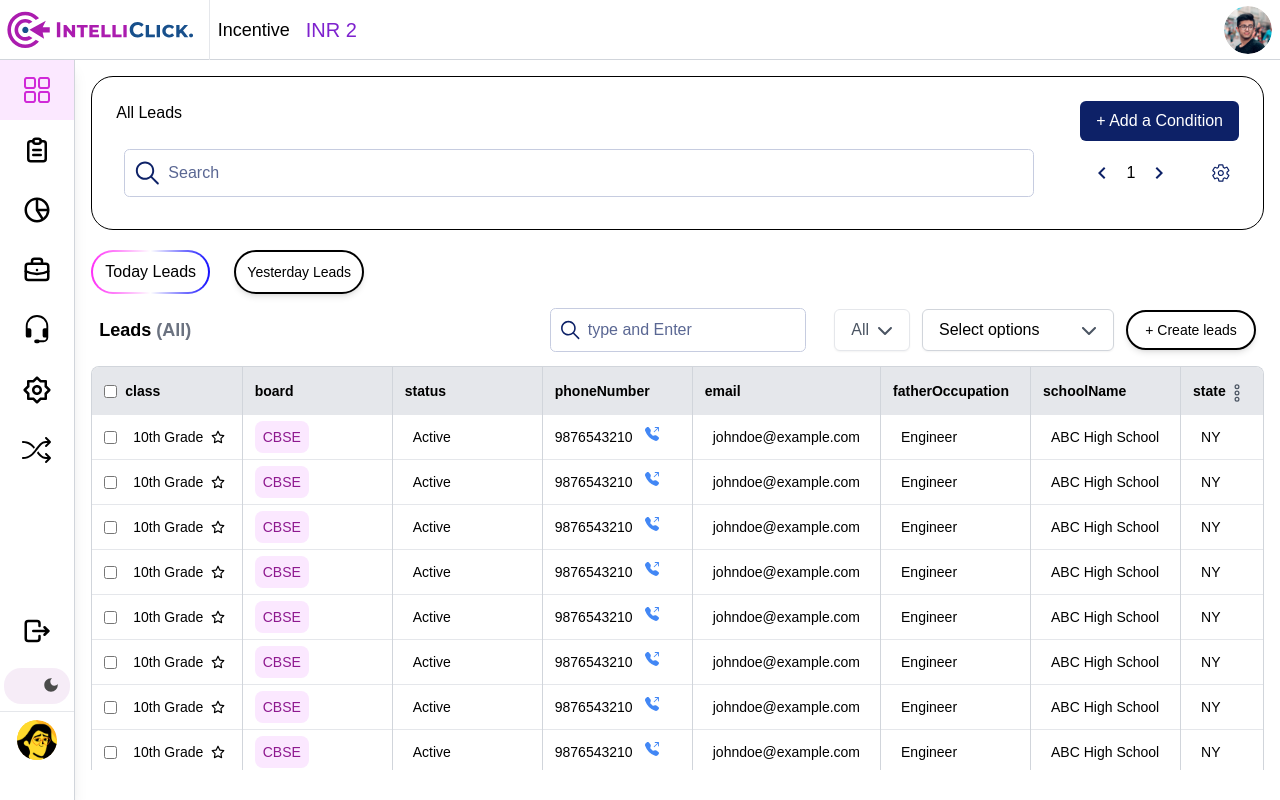
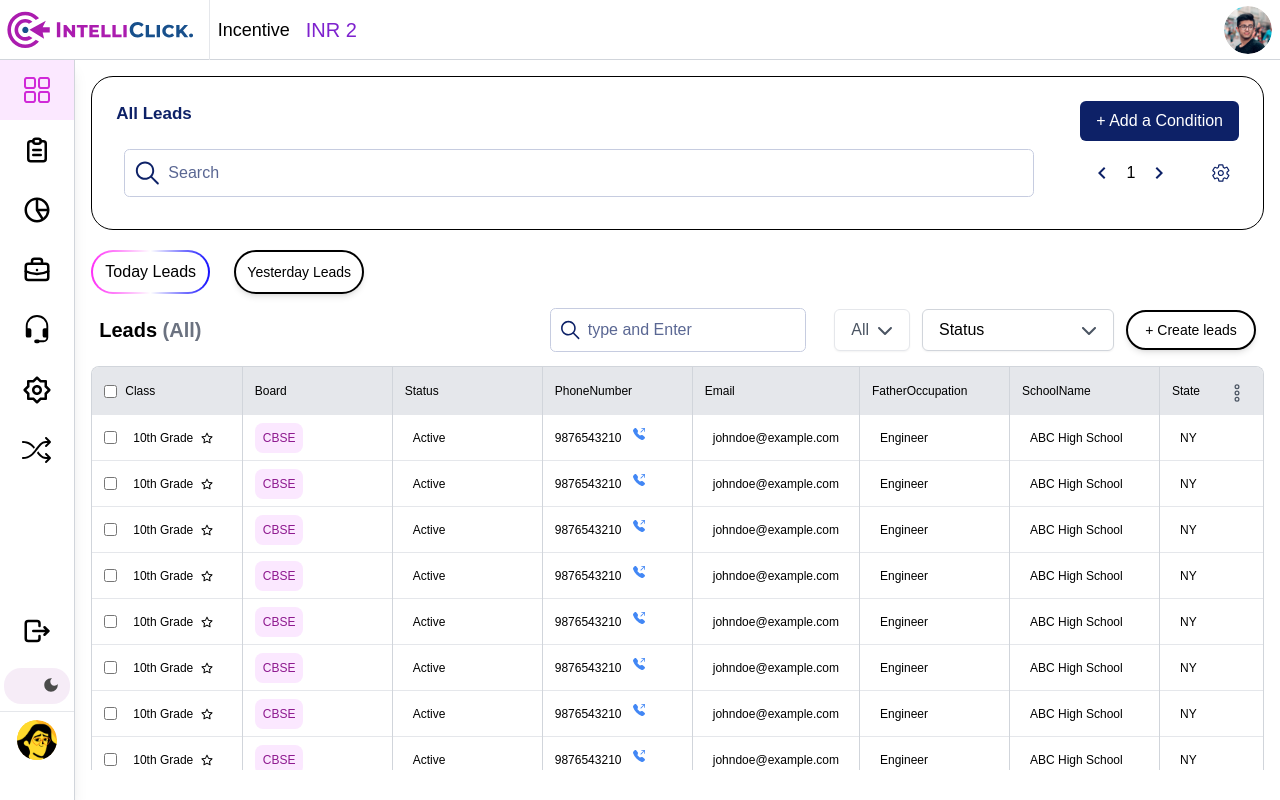
Before and after one commit to ashish2445/intelliclick-frontend-CRM, a Next.js app: page /dashboard/table in a window 1280 px wide. Built offline with nearby package versions, Linux system fonts and the light colour scheme.

Commit message:
fixed ui as per requirement

```diff
--- a/src/components/DragDropTable.tsx
+++ b/src/components/DragDropTable.tsx
@@ -799,15 +799,15 @@ const columnStyles: Record<string, string> = {
 };
 
 const statusStyles: Record<string, string> = {
-  prospects: "bg-[#D6BCFA] text-[#6B21A8]", // Light purple background with dark purple text
-  qualified: "bg-[#D1FAE5] text-[#065F46]", // Light green background with dark green text
-  disqualified: "bg-[#FEE2E2] text-[#B91C1C]", // Light red background with dark red text
+  prospects: "bg-[#D6BCFA] text-[#6B21A8]",
+  qualified: "bg-[#D1FAE5] text-[#065F46]",
+  disqualified: "bg-[#FEE2E2] text-[#B91C1C]",
 };
 
 
 const DynamicTable3: React.FC<TableProps> = ({ data, columns }) => {
   const [displayColumns, setDisplayColumns] = useState<string[]>([]);
-  const [columnOrder, setColumnOrder] = useState<string[]>();
+  const [columnOrder, setColumnOrder] = useState<string[]>([]);
   const [dropdownOpen, setDropdownOpen] = useState(false);
   const [checkedRows, setCheckedRows] = useState<boolean[]>(Array(data?.length).fill(false));
   const [headerChecked, setHeaderChecked] = useState(false);
@@ -909,7 +909,7 @@ const DynamicTable3: React.FC<TableProps> = ({ data, columns }) => {
               {columnOrder?.map((col, colIndex) => {
                 if (!displayColumns.includes(col)) return null;
                 return (
-                  <th key={col} className="p-3 border-r border-gray-300 min-w-[150px]">
+                  <th key={col} className="p-3 border-r text-[12px] font-[400] border-gray-300 min-w-[150px]">
                     {colIndex === 0 ? (
                       <div className="flex items-center">
                         <input
@@ -918,10 +918,10 @@ const DynamicTable3: React.FC<TableProps> = ({ data, columns }) => {
                           checked={headerChecked}
                           onChange={handleHeaderCheckboxChange}
                         />
-                        {col}
+                          {col.charAt(0).toUpperCase() + col.slice(1)}
                       </div>
                     ) : (
-                      col
+                      col.charAt(0).toUpperCase() + col.slice(1)
                     )}
                   </th>
                 );
@@ -936,7 +936,7 @@ const DynamicTable3: React.FC<TableProps> = ({ data, columns }) => {
                   return (
                     <td key={col} className={`p-3 border-r border-gray-300`}>
                       {colIndex === 0 ? (
-                        <div className="flex items-center gap-2">
+                        <div className="flex items-center text-[12px] font-[400] gap-2">
                           <input
                             type="checkbox"
                             className="mr-2"
@@ -951,7 +951,7 @@ const DynamicTable3: React.FC<TableProps> = ({ data, columns }) => {
                           </div>
                         </div>
                       ):col.toLowerCase() === "phonenumber" ? (
-                        <span className="flex gap-3">
+                        <span className="flex gap-3 text-[12px] font-[400] ">
                           {row[col] || "-"} <span><BsFillTelephoneOutboundFill color='#4287f5' />
                         </span>
                             </span>
@@ -961,7 +961,7 @@ const DynamicTable3: React.FC<TableProps> = ({ data, columns }) => {
                         //   {row[col] || "-"}
                         // </span>
                         <span
-                          className={`p-2 rounded-[8px] ${
+                          className={`p-2 rounded-[8px] text-[12px] font-[400]  ${
                             col.toLowerCase() === "status" ? statusStyles[row[col]?.toLowerCase()] || "" : columnStyles[col.toLowerCase()] || ""
                           }`}
                         >
--- a/src/components/MultiSelectDropDown.tsx
+++ b/src/components/MultiSelectDropDown.tsx
@@ -228,15 +228,15 @@ const MultiSelectDropdown: React.FC<DropdownProps> = ({ options, selectedOptions
       {/* Button to toggle dropdown */}
       <button
         onClick={() => setIsOpen(!isOpen)}
-        className="flex items-center justify-between px-4 py-2 border border-gray-300 rounded-md w-48 bg-white shadow-sm hover:bg-gray-100"
+        className="flex items-center justify-between px-4 py-2 text-[16px] font-[300] border border-gray-300 rounded-md w-48 bg-white shadow-sm hover:bg-gray-100"
       >
-        {selectedOptions?.length > 0 ? `Selected (${selectedOptions?.length})` : "Select options"}
+        {selectedOptions?.length > 0 ? `Selected (${selectedOptions?.length})` : "Status"}
         <FaChevronDown className="ml-2 text-gray-600" />
       </button>
 
       {/* Dropdown menu */}
       {isOpen && (
-        <ul className="absolute left-0 top-full mt-1 w-48 bg-white border border-gray-300 rounded-md shadow-lg z-50">
+        <ul className="absolute left-0 top-full mt-1 w-48 bg-white text-[16px] font-[300] border border-gray-300 rounded-md shadow-lg z-50">
           {options.map((option) => (
             <li
               key={option.label}
--- a/src/containers/filtersContainer.tsx
+++ b/src/containers/filtersContainer.tsx
@@ -25,7 +25,7 @@ const TableFilters:React.FC<TableFiltersProps> = ({filterState,setFilter}) => {
 
   return (
     <div className="flex items-center justify-between px-2 dark:invert">
-      <h2 className="text-lg font-semibold">
+      <h2 className="font-semibold text-[20px] font-[300]">
         Leads <span className="text-gray-500">(All)</span>
       </h2>
       <div className="flex items-center space-x-3">
--- a/src/containers/tableContainer.tsx
+++ b/src/containers/tableContainer.tsx
@@ -482,7 +482,7 @@ const TableContainer: React.FC = () => {
           </div>
         </div> */}
         <div className="flex justify-between w-full">
-          <span>All Leads</span>
+          <span className="text-[17px] font-[700] text-[#0D2167]">All Leads</span>
           <button className="bg-[#0D2167] text-white px-4 py-2 rounded-md" onClick={()=>setCondition(prev=>!prev)}>+ Add a Condition</button>
         </div>
 
```
